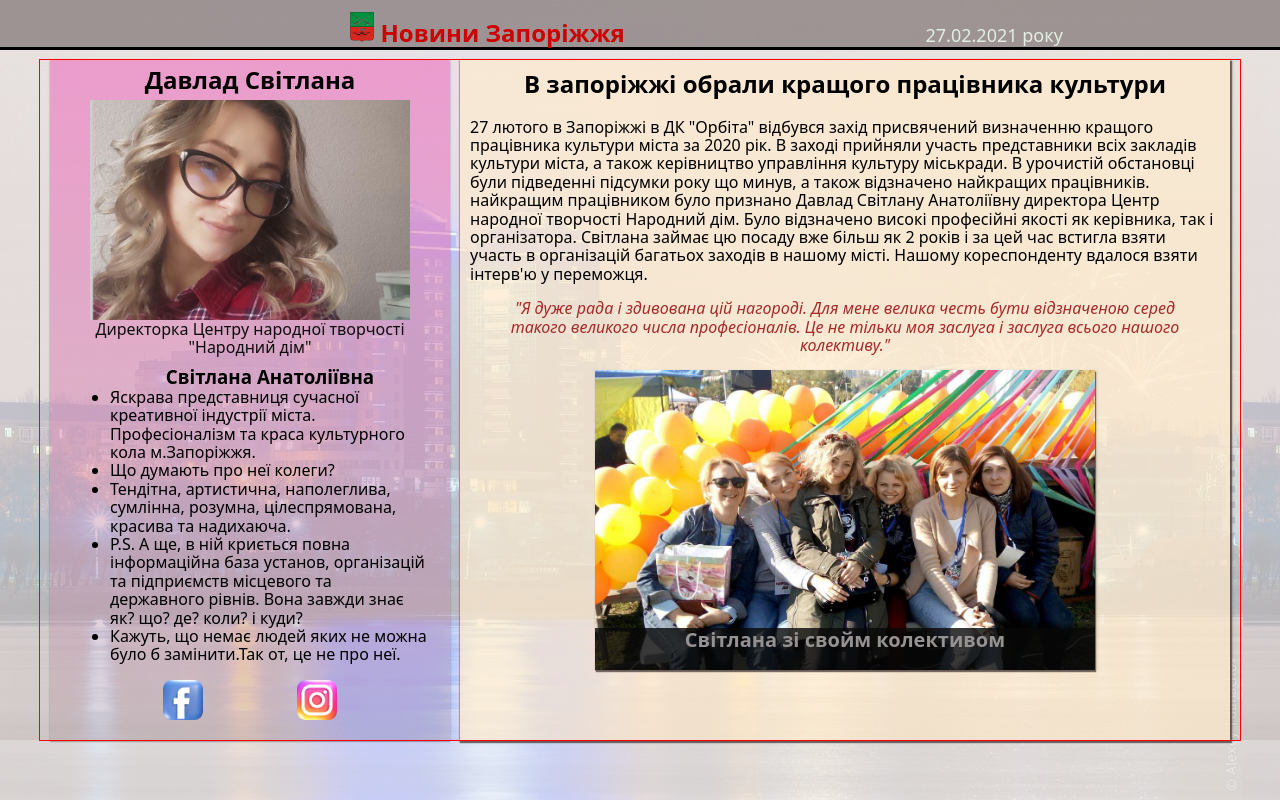
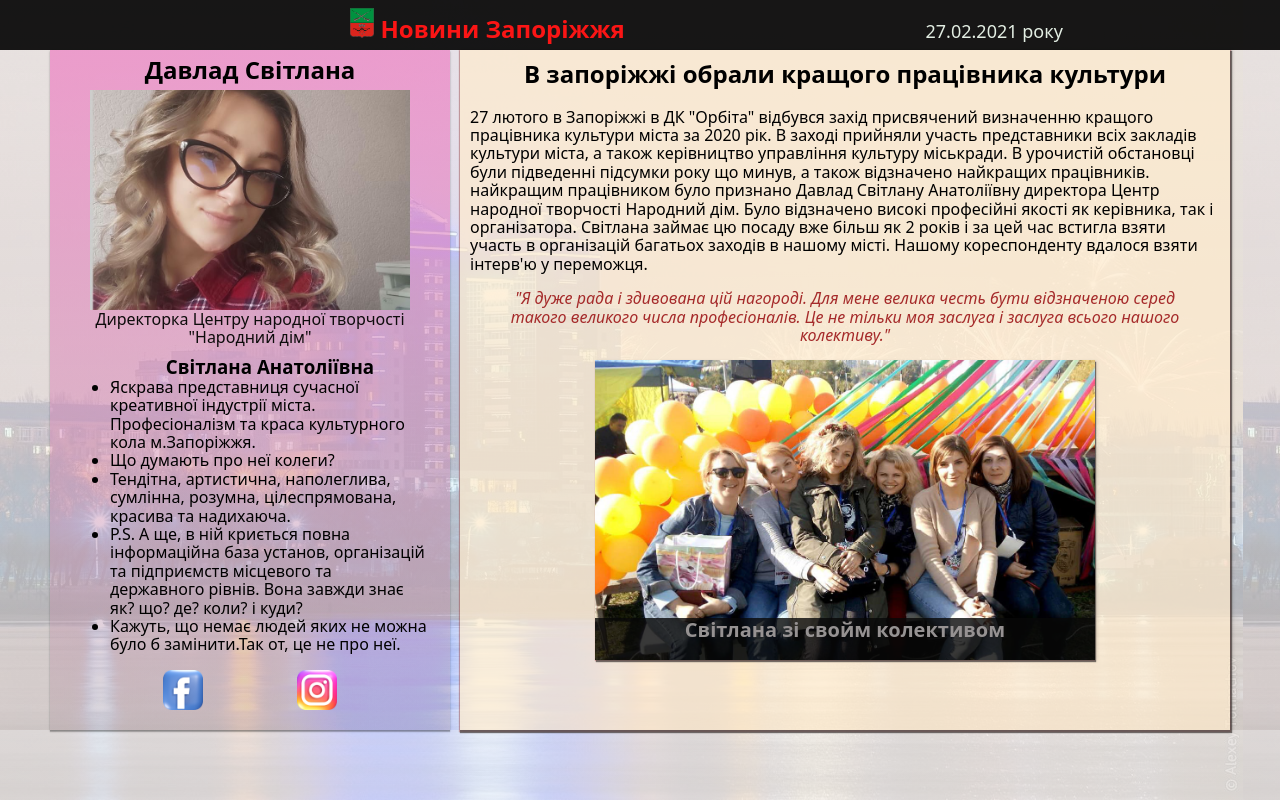
Before and after one commit to moskalenkopavel86/q, a plain HTML site: page index.html in a window 1280 px wide. Drawn offline with nearby package versions, Linux system fonts and the light colour scheme.

Commit message:
non outlain

```diff
--- a/style.css
+++ b/style.css
@@ -17,10 +17,12 @@ p{
 }
 
 
-.header{position: fixed;
+.header{position: sticky;
+    top: 0;
     width: 100%;
     min-height: 50px;
-    background-color: rgba(126, 115, 115, 0.7);
+    margin-right: -1px;
+    background-color: rgba(0, 0, 0, 0.9);
 
 
 }
@@ -29,8 +31,8 @@ p{
     display: flex;
      justify-content: space-around;
     align-items:baseline;
-    outline: 3px solid black;
-    padding-top: 12px;
+
+    padding-top: 8px;
 }
 
 .item{
@@ -61,16 +63,12 @@ p{
 @keyframes item-animation{
     0%{left: 0;}
     50% {left: 200px;  }
-    100%{ left: 400px; color: rgb(105, 4, 4);}
+    100%{ left: 400px; color: rgb(243, 64, 64);}
 }
 
 .item-date{
     color: rgb(227, 238, 227);
     font-size: 18px;
-}
-
-.main{
-    padding-top: 60px;
 }
 
 
@@ -79,7 +77,7 @@ p{
     max-width: 1200px;
     margin-left: auto;
     margin-right: auto;
-    outline: 1px solid red;
+
 }
 
 .saidbar{
```
